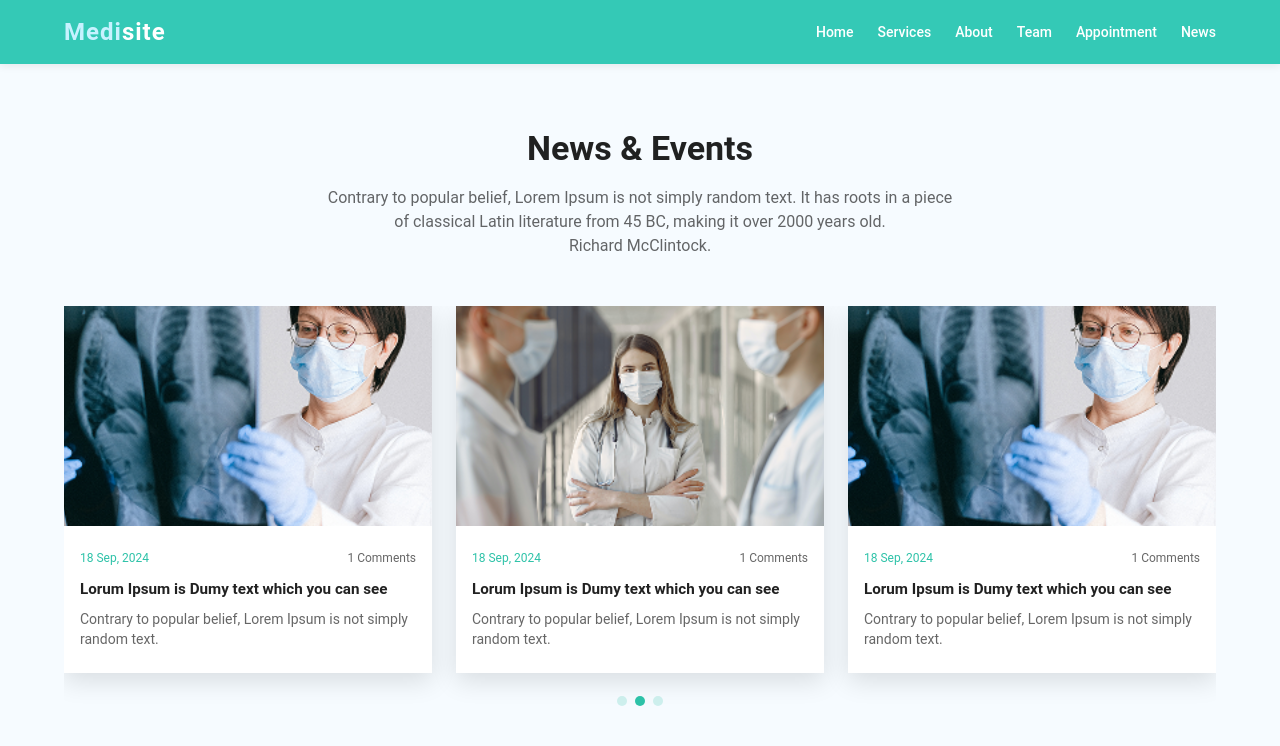
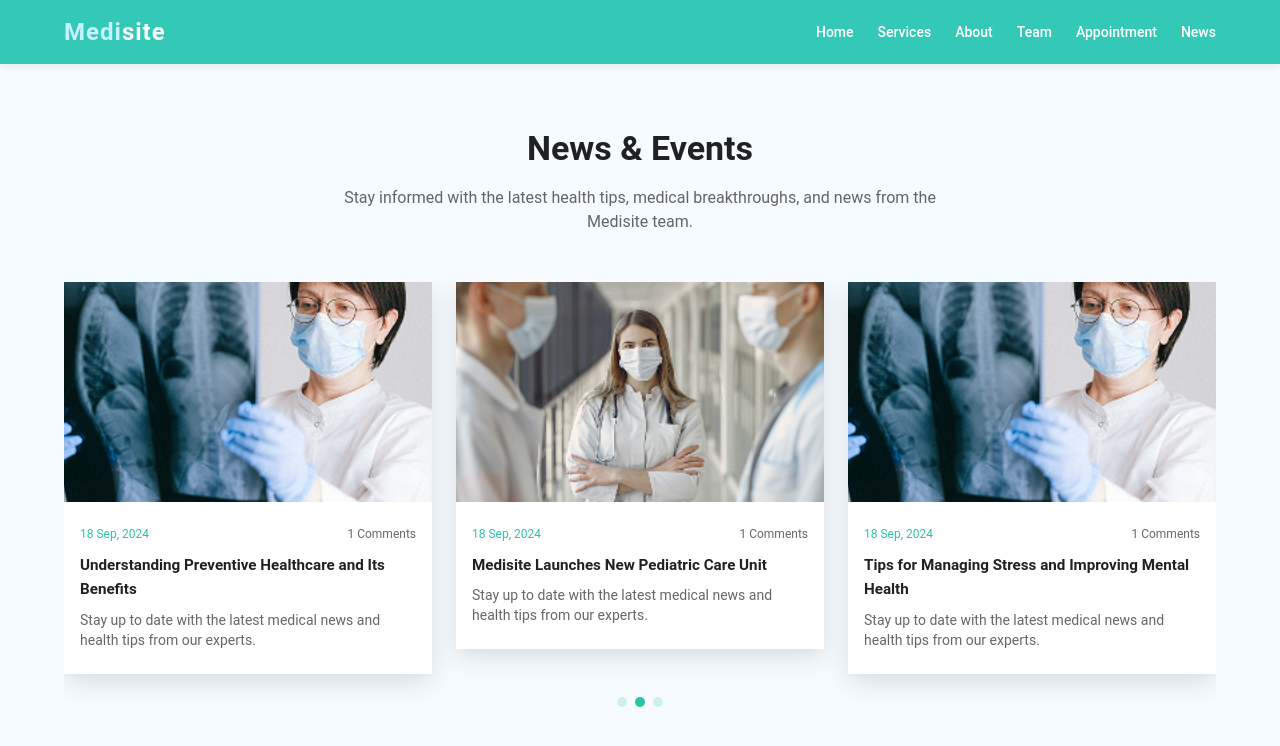
Before and after one commit to vgarg1234/Medisite-Clinic-Website-, a React (Vite) app: page /news in a window 1280 px wide. Shown: the top 746 px of the page. Built offline with nearby package versions, Linux system fonts and the light colour scheme.

Commit message:
Replace all lorem ipsum text with meaningful content

```diff
--- a/src/components/AboutSection.jsx
+++ b/src/components/AboutSection.jsx
@@ -19,9 +19,9 @@ export default function AboutSection() {
               maxWidth: 540,
             }}
           >
-            Contrary to popular belief, Lorem Ipsum is not simply random text.
-            It has roots in a piece of classical Latin literature from 45 BC,
-            making it over 2000 years old. Richard McClintock, a Latin professor at Hampden-Sydney College in Virginia.
+            At Medisite, we are committed to delivering compassionate, high-quality healthcare to every patient.
+            Our experienced team of specialists works around the clock to provide personalized treatment
+            and ensure your well-being at every step of your medical journey.
           </Typography>
 
           <Button
--- a/src/components/HeroSection.jsx
+++ b/src/components/HeroSection.jsx
@@ -104,7 +104,7 @@ export default function HeroSection() {
               A Wealth of Experience To Heal And Help You.
             </Typography>
             <Typography variant="body1" sx={{ maxWidth: 485, mb: 4, opacity: 0.88 }}>
-              Lorem Ipsum is simply dummy text of the printing and typesetting industry. Lorem Ipsum has been the industry's standard dummy text ever since the 1500s.
+              Your health is our priority. We offer expert medical care with a team of dedicated professionals available to guide and support you every step of the way.
             </Typography>
             <Box sx={{ mt: 5, position: 'relative', zIndex: 2 , boxShadow: 0}}>
               <Stack direction={{ xs: 'column', sm: 'row' }} spacing={2}>
@@ -156,7 +156,7 @@ export default function HeroSection() {
                         variant="h5"
                         sx={{ color: '#ffffff', fontWeight: 600, letterSpacing: 2, fontSize: { xs: 50, sm: 60 }, lineHeight: 1.05 }}
                       >
-                        LORUM<br />IPSUM
+                        MEDI<br />SITE
                       </Typography>
                     </Box>
                     <Box sx={{ position: 'absolute', bottom: 70, left: 0, right: 0, display: 'flex', justifyContent: 'center' }}>
--- a/src/components/NewsSection.jsx
+++ b/src/components/NewsSection.jsx
@@ -7,44 +7,44 @@ import 'swiper/css/pagination';
 
 const news = [
   {
-    title: 'Lorum Ipsum is Dumy text which you can see',
+    title: 'New Advances in Cardiology: What You Need to Know',
     date: '18 Sep, 2024',
     comments: '1 Comments',
     image: '/assets/news1.png',
     fallback: 'https://images.unsplash.com/photo-1580281657521-4ca2c486a818?auto=format&fit=crop&w=600&q=80',
-    description: 'Contrary to popular belief, Lorem Ipsum is not simply random text. It has roots in a piece of classical Latin literature from 45 BC.',
+    description: 'Recent breakthroughs in cardiology are helping doctors detect heart disease earlier and treat patients more effectively than ever before.',
   },
   {
-    title: 'Lorum Ipsum is Dumy text which you can see',
+    title: 'Understanding Preventive Healthcare and Its Benefits',
     date: '18 Sep, 2024',
     comments: '1 Comments',
     image: '/assets/news2.png',
     fallback: 'https://images.unsplash.com/photo-1526256262350-7da7584cf5eb?auto=format&fit=crop&w=600&q=80',
-    description: 'Contrary to popular belief, Lorem Ipsum is not simply random text. It has roots in a piece of classical Latin literature from 45 BC.',
+    description: 'Preventive care is the cornerstone of a healthy life. Learn how regular checkups and screenings can help you stay ahead of potential health issues.',
   },
   {
-    title: 'Lorum Ipsum is Dumy text which you can see',
+    title: 'Medisite Launches New Pediatric Care Unit',
     date: '18 Sep, 2024',
     comments: '1 Comments',
     image: '/assets/news3.png',
     fallback: 'https://images.unsplash.com/photo-1580281657521-4ca2c486a818?auto=format&fit=crop&w=600&q=80',
-    description: 'Contrary to popular belief, Lorem Ipsum is not simply random text. It has roots in a piece of classical Latin literature from 45 BC.',
+    description: 'We are proud to announce the opening of our new pediatric care unit, designed to provide specialized and compassionate care for children of all ages.',
   },
   {
-    title: 'Lorum Ipsum is Dumy text which you can see',
+    title: 'Tips for Managing Stress and Improving Mental Health',
     date: '18 Sep, 2024',
     comments: '1 Comments',
     image: '/assets/news2.png',
     fallback: 'https://images.unsplash.com/photo-1580281657521-4ca2c486a818?auto=format&fit=crop&w=600&q=80',
-    description: 'Contrary to popular belief, Lorem Ipsum is not simply random text. It has roots in a piece of classical Latin literature from 45 BC.',
+    description: 'Mental health is just as important as physical health. Our specialists share practical tips to help you manage stress and build emotional resilience.',
   },
   {
-    title: 'Lorum Ipsum is Dumy text which you can see',
+    title: 'How Nutrition Plays a Key Role in Recovery',
     date: '18 Sep, 2024',
     comments: '1 Comments',
     image: '/assets/news1.png',
     fallback: 'https://images.unsplash.com/photo-1580281657521-4ca2c486a818?auto=format&fit=crop&w=600&q=80',
-    description: 'Contrary to popular belief, Lorem Ipsum is not simply random text. It has roots in a piece of classical Latin literature from 45 BC.',
+    description: 'Proper nutrition accelerates healing and strengthens the immune system. Our dietitians explain the best foods to support your recovery journey.',
   },
 ];
 
@@ -57,7 +57,7 @@ export default function NewsSection() {
         News & Events
       </Typography>
       <Typography variant="body1" align="center" color="text.secondary" sx={{ mb: 6, maxWidth: 640, mx: 'auto' }}>
-        Contrary to popular belief, Lorem Ipsum is not simply random text. It has roots in a piece of classical Latin literature from 45 BC, making it over 2000 years old.{' '}<br />Richard McClintock.
+        Stay informed with the latest health tips, medical breakthroughs, and news from the Medisite team.
       </Typography>
 
       <Container maxWidth="lg">
@@ -107,7 +107,7 @@ export default function NewsSection() {
                       {item.title}
                     </Typography>
                     <Typography variant="body2" color="text.secondary">
-                      Contrary to popular belief, Lorem Ipsum is not simply random text.
+                      Stay up to date with the latest medical news and health tips from our experts.
                     </Typography>
                   </CardContent>
                 </Card>
--- a/src/components/ServicesSection.jsx
+++ b/src/components/ServicesSection.jsx
@@ -4,26 +4,22 @@ import { Box, Container, Grid, Paper, Typography } from '@mui/material';
 const services = [
   {
     title: '24 Hours Service',
-    description: 'Lorem Lorem Ipsum is simply dummy text of the printing and typesetting industry. Lorem Ipsum has been',
-    image: '/assets/24 Hours service1.png',
+    description: 'We provide round-the-clock medical assistance to ensure you receive timely care whenever you need it most.',
     ellipse: '/assets/Ellipse 1.png',
   },
   {
     title: 'Qualified Doctor',
-    description: 'Lorem Lorem Ipsum is simply dummy text of the printing and typesetting industry. Lorem Ipsum has been',
-    image: '/assets/Qualified Doctor1.png',
+    description: 'Our team of board-certified doctors brings years of expertise and dedication to deliver the highest standard of patient care.',
     ellipse: '/assets/Ellipse 2.png',
   },
   {
     title: 'Emergency Care',
-    description: 'Lorem Lorem Ipsum is simply dummy text of the printing and typesetting industry. Lorem Ipsum has been',
-    image: '/assets/Emergency Care1.png',
+    description: 'Our emergency unit is fully equipped to handle critical situations with speed, precision, and compassionate care.',
     ellipse: '/assets/Ellipse 3.png',
   },
   {
     title: 'Operation Theater',
-    description: 'Lorem Lorem Ipsum is simply dummy text of the printing and typesetting industry. Lorem Ipsum has been',
-    image: '/assets/operating-room1.png',
+    description: 'State-of-the-art operation theaters staffed by skilled surgeons to ensure safe and successful surgical procedures.',
     ellipse: '/assets/Ellipse 4.png',
   },
 ];
--- a/src/components/TeamSection.jsx
+++ b/src/components/TeamSection.jsx
@@ -19,7 +19,7 @@ export default function TeamSection() {
         Our Expert Team
       </Typography>
       <Typography variant="body1" align="center" color="text.secondary" sx={{ mb: 6, maxWidth: 640, mx: 'auto' }}>
-        Contrary to popular belief, Lorem Ipsum is not simply random text. It has roots in a piece of classical Latin literature from 45 BC, making it over 2000 years {' '}<br /> old. Richard McClintock,
+        Our team of dedicated medical professionals is here to provide you with the best healthcare experience possible.
       </Typography>
 
       <Grid container spacing={3}>
```
